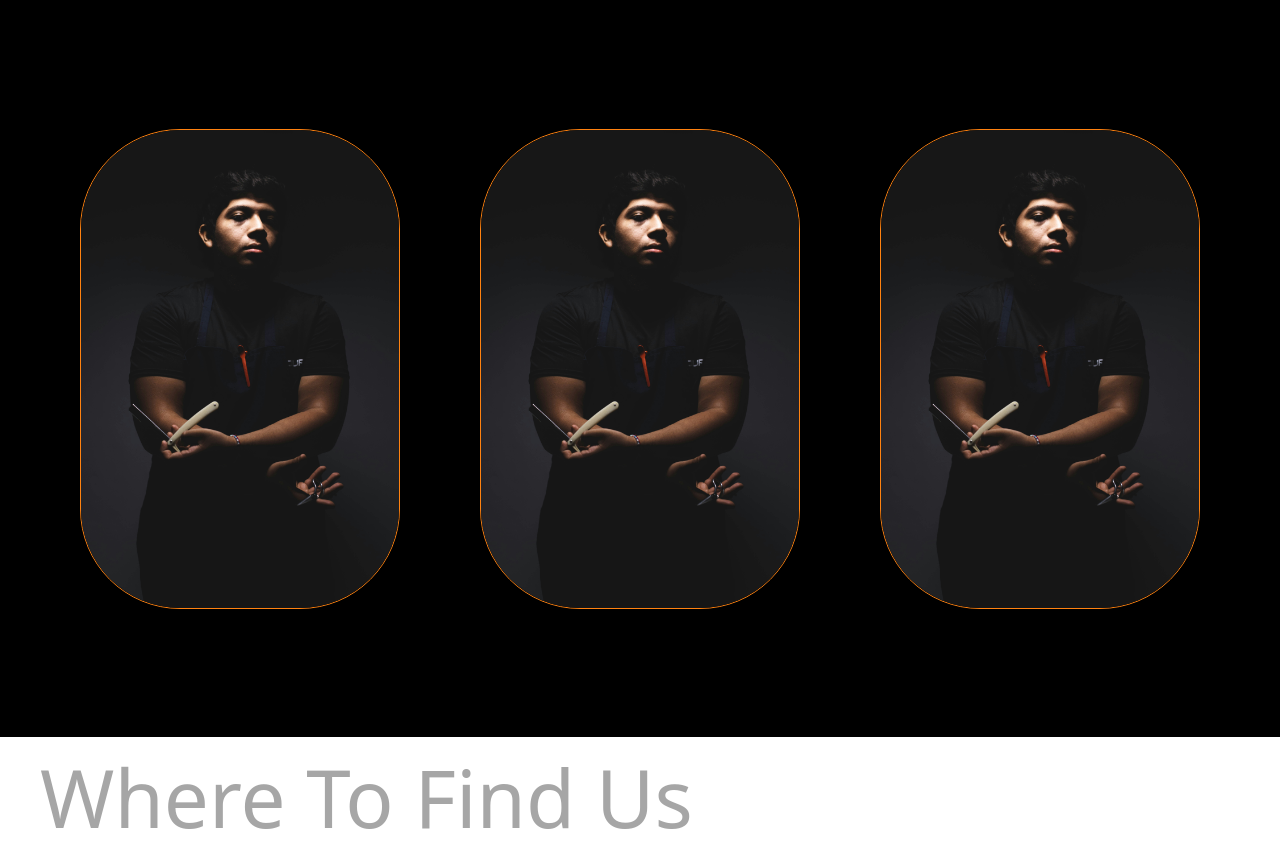
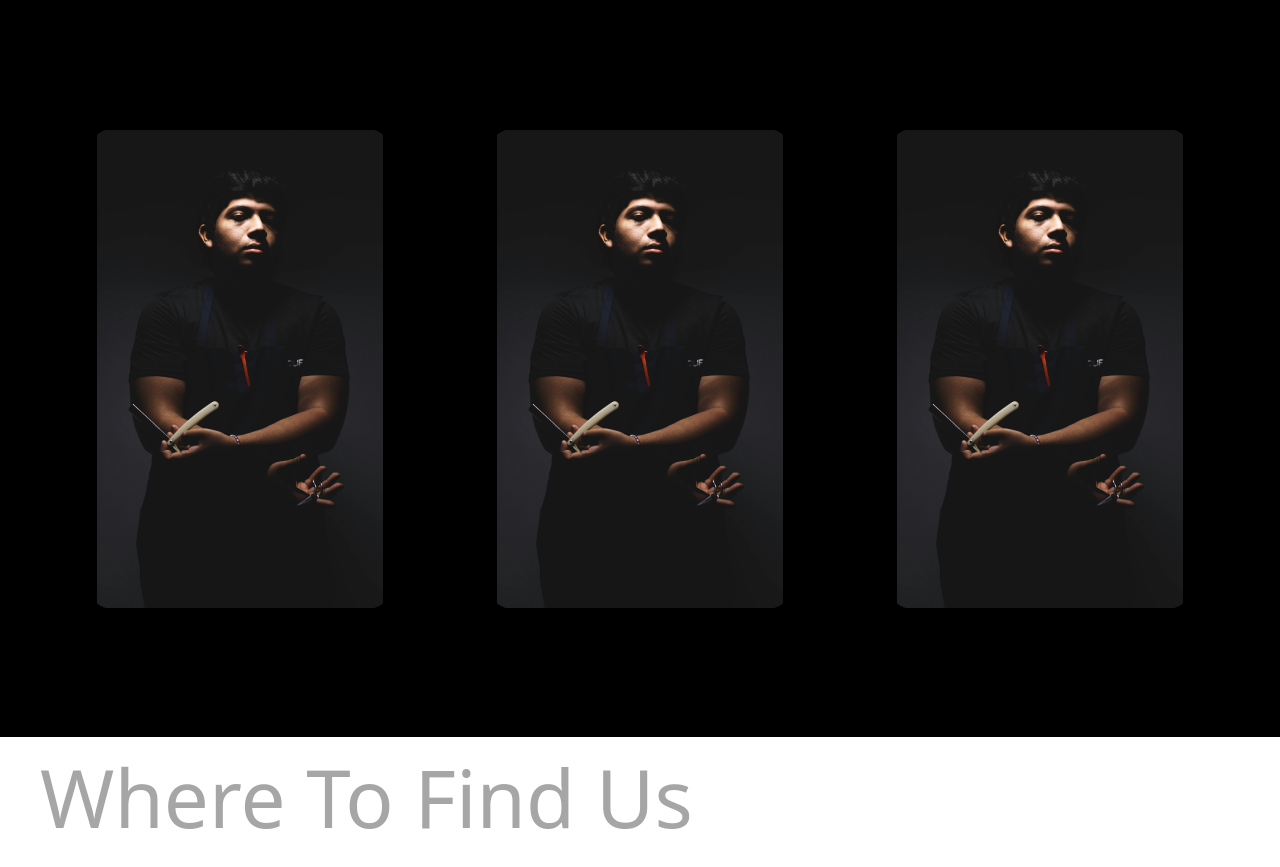
Before and after one commit to arty-11/BarberShop, a Next.js app in the folder barbershop/: page / in a window 1280 px wide. Shown: the part 3040-3907 px from the top of the page. Built offline with nearby package versions, Linux system fonts and the light colour scheme.

Commit message:
Update meet the team image container
Fix so that on mouse over, animation will occur - Adjust border radius and width of image. Before animation occurred when cursor was just
out of the image container

```diff
--- a/barbershop/src/app/components1/about/about.module.css
+++ b/barbershop/src/app/components1/about/about.module.css
@@ -51,6 +51,7 @@
 }
 
 /* MEDIA QUERIES */
+
 @media (width >= 280px) {
     .mainHeading {
         /* margin-left: 0; */
@@ -194,4 +195,4 @@
 
 /* 280px, 320px, 640px, 768px, 832px, 1024px, 1280px, 1536px */
 
-/* NOTES: May need to adjust the relationship betweent the about text and img on small screens */
+/* NOTES: May need to adjust the relationship between the about text and img on small screens */
--- a/barbershop/src/app/components1/meet-the-team/container.js
+++ b/barbershop/src/app/components1/meet-the-team/container.js
@@ -4,8 +4,8 @@ import SocialMedia from "./socialMedia"
 
 export default function Container({ styles, setContainerNameHover, containerNameHover, barberName }) {
   return (
-    <div className={styles.container} onMouseOver={() => setContainerNameHover(true)} onMouseOut={() => setContainerNameHover(false)}>
-      <div className={styles.imgContainer}>
+    <div className={styles.container} >
+      <div className={containerNameHover ? [styles.imgContainerColour, styles.imgContainer].join(" ") : styles.imgContainer} onMouseOver={() => setContainerNameHover(true)} onMouseOut={() => setContainerNameHover(false)}>
           <Img styles={styles} />
           <BarberName containerNameHover={containerNameHover} styles={styles} barberName={barberName} />
           <SocialMedia containerNameHover={containerNameHover} styles={styles} />
--- a/barbershop/src/app/components1/meet-the-team/meet-the-team.js
+++ b/barbershop/src/app/components1/meet-the-team/meet-the-team.js
@@ -9,7 +9,7 @@ import Container from "./container"
 
 export default function MeetTheTeam() {
 
-  const barberNames = ["GB", "Eazy", "Jan"];
+  const barberNames = ["Arty", "Andy", "John"];
 
   const [container1Hover, setContainer1Hover] = useState(false);
   const [container2Hover, setContainer2Hover] = useState(false);
--- a/barbershop/src/app/components1/meet-the-team/meet-the-team.module.css
+++ b/barbershop/src/app/components1/meet-the-team/meet-the-team.module.css
@@ -17,8 +17,19 @@
     position: relative;
     overflow: hidden;
     height: 100%;
-    border-radius: 100px;
+    width: 90%;
+    margin-inline: auto;
+    border: 1px solid var(--black);
+    transition: border 1s;
+}
+
+.imgContainerColour {
     border: 1px solid #ff8210;
+}
+
+.container {
+    border-radius: 10%;
+    overflow: hidden;
 }
 
 .img {
@@ -130,7 +141,7 @@
     }
 
     .socialMediaFlexContainer {
-        height: 10%;
+        height: 12%;
     }
 }
 
--- a/barbershop/src/app/components1/navbar/navbar.module.css
+++ b/barbershop/src/app/components1/navbar/navbar.module.css
@@ -52,6 +52,7 @@
 }
 
 /* MEDIA QUERIES */
+
 @media (width >= 280px) {
     .ulFlexContainer {
         position: absolute;
--- a/barbershop/src/app/components1/where-to-find-us/where-to-find-us.module.css
+++ b/barbershop/src/app/components1/where-to-find-us/where-to-find-us.module.css
@@ -27,7 +27,6 @@
 
 @media (width >= 280px) {
     .heading {
-        /* margin-left: 0; */
         font-size: 3rem;
         text-align: center;
         margin-bottom: 1em;
```
Also changed, not shown: barbershop/src/app/components1/social-media/social-media.module.css (+1 -6 lines).
